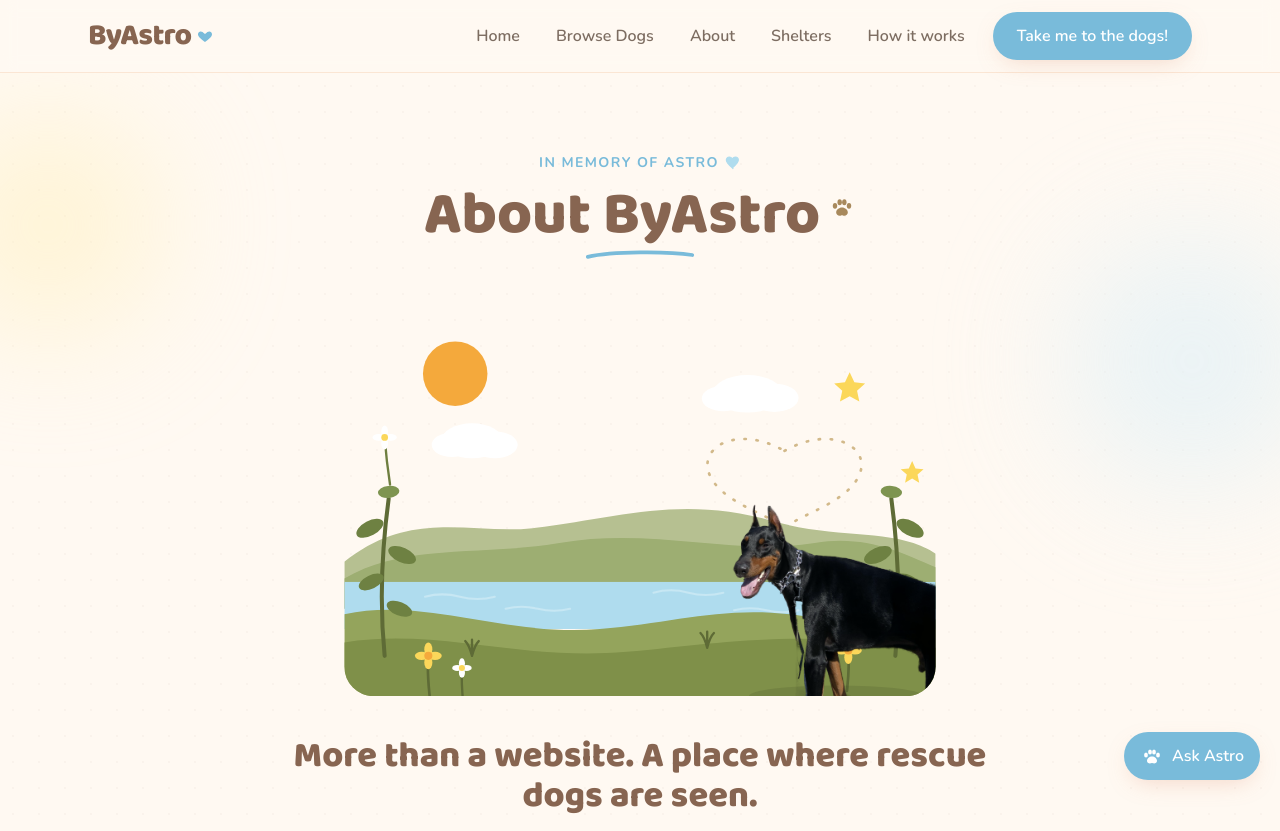
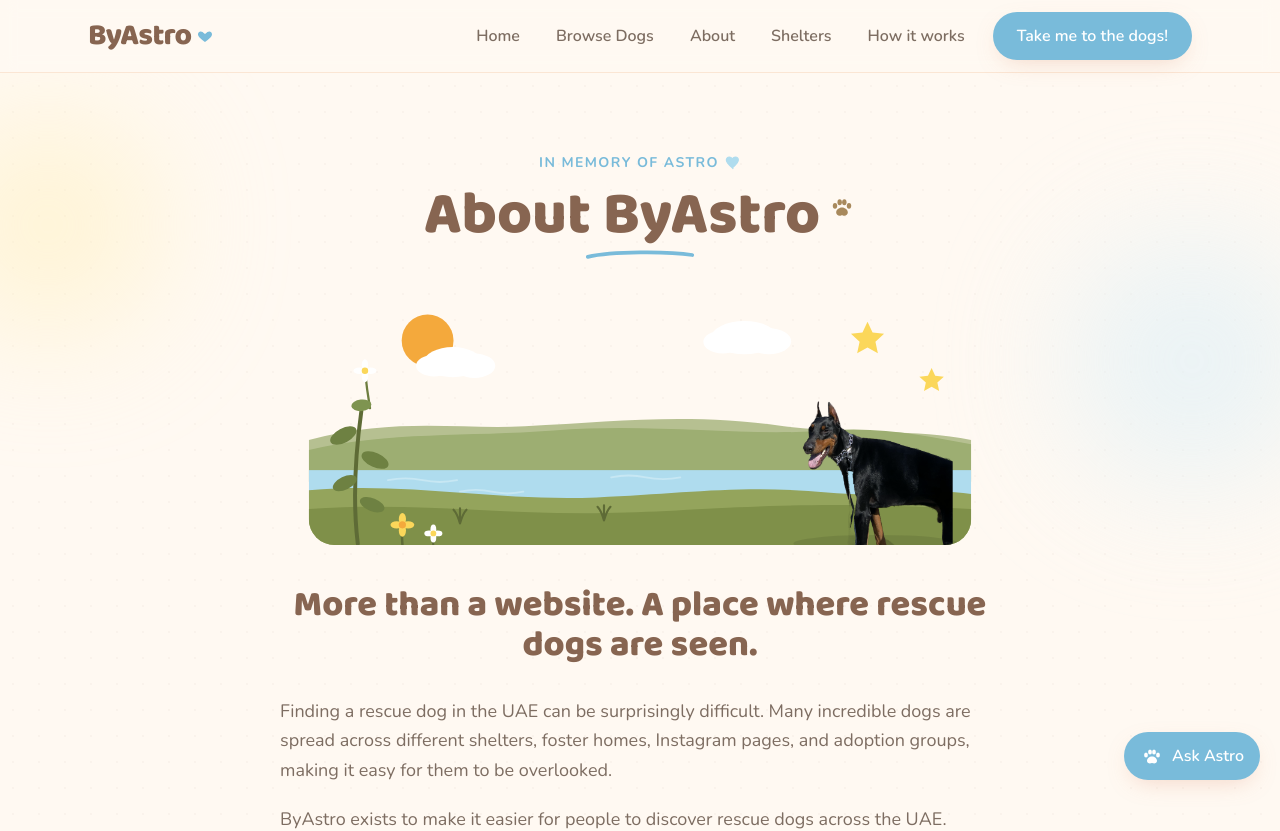
Before and after one commit to andymusa/byastro, a Next.js app: page /about in a window 1280 px wide. Shown: the top 831 px of the page. Built offline with nearby package versions, Linux system fonts and the light colour scheme.

Commit message:
Make About landscape thinner and remove sky heart

```diff
--- a/components/AboutScene.js
+++ b/components/AboutScene.js
@@ -1,164 +1,126 @@
-// Decorative storybook landscape for the About page — sun, clouds, a dashed
-// heart trail, sage mountains, a calm lake and rolling foreground hills, framed
-// by leafy plants and little flowers. Pure SVG, no image asset.
+// Decorative storybook landscape for the About page — sun, clouds, sage
+// mountains, a calm lake and rolling foreground hills, framed by leafy plants
+// and little flowers, with Astro standing at the right edge. Pure SVG.
 export default function AboutScene() {
   return (
     <svg
-      viewBox="0 0 1000 600"
-      className="mx-auto w-full max-w-2xl"
+      viewBox="0 0 1000 350"
+      className="mx-auto w-full max-w-3xl"
       role="img"
-      aria-label="A calm illustrated landscape with a lake, hills, sun and flowers"
+      aria-label="A calm illustrated landscape with a lake, hills, sun and Astro the dog"
     >
       <defs>
         <clipPath id="scene-clip">
-          <rect x="60" y="270" width="880" height="330" rx="44" />
+          <rect x="40" y="150" width="920" height="200" rx="36" />
         </clipPath>
       </defs>
 
-      {/* Sky elements (float above the landscape) */}
-      <circle cx="225" cy="120" r="48" fill="#F4A93C" />
+      {/* Sky elements */}
+      <circle cx="205" cy="66" r="36" fill="#F4A93C" />
 
-      {/* clouds */}
       <g fill="#FFFFFF">
-        <g transform="translate(250 220)">
-          <ellipse cx="0" cy="0" rx="46" ry="26" />
-          <ellipse cx="34" cy="6" rx="34" ry="20" />
-          <ellipse cx="-30" cy="6" rx="30" ry="18" />
+        <g transform="translate(240 96)">
+          <ellipse cx="0" cy="0" rx="40" ry="21" />
+          <ellipse cx="30" cy="5" rx="29" ry="17" />
+          <ellipse cx="-26" cy="5" rx="25" ry="15" />
         </g>
-        <g transform="translate(660 150)">
-          <ellipse cx="0" cy="0" rx="52" ry="28" />
-          <ellipse cx="40" cy="6" rx="36" ry="21" />
-          <ellipse cx="-36" cy="7" rx="32" ry="19" />
+        <g transform="translate(645 62)">
+          <ellipse cx="0" cy="0" rx="46" ry="23" />
+          <ellipse cx="34" cy="5" rx="31" ry="18" />
+          <ellipse cx="-30" cy="6" rx="27" ry="16" />
         </g>
       </g>
 
       {/* stars */}
-      <path
-        d="M812 118l7 15 16 1.6-12 11 3.4 16-14.4-8-14.4 8 3.4-16-12-11 16-1.6z"
-        fill="#FBD75A"
-      />
-      <path
-        d="M905 250l5 11 12 1.2-9 8 2.5 12-10.5-6-10.5 6 2.5-12-9-8 12-1.2z"
-        fill="#FBD75A"
-      />
-
-      {/* dashed heart trail */}
-      <path
-        d="M715 235c80-46 150 6 95 58-30 28-78 40-95 58-17-18-65-30-95-58-55-52 15-104 95-58z"
-        fill="none"
-        stroke="#D2B98A"
-        strokeWidth="4"
-        strokeLinecap="round"
-        strokeDasharray="2 16"
-      />
+      <g transform="translate(4 -78)">
+        <path d="M812 118l7 15 16 1.6-12 11 3.4 16-14.4-8-14.4 8 3.4-16-12-11 16-1.6z" fill="#FBD75A" />
+      </g>
+      <g transform="translate(0 -146)">
+        <path d="M905 250l5 11 12 1.2-9 8 2.5 12-10.5-6-10.5 6 2.5-12-9-8 12-1.2z" fill="#FBD75A" />
+      </g>
 
       {/* little daisy floating left */}
-      <g transform="translate(120 215)">
-        <path d="M0 0 C2 26 4 44 8 70" fill="none" stroke="#6E7E3F" strokeWidth="3.5" strokeLinecap="round" />
+      <g transform="translate(118 108)">
+        <path d="M0 0 C2 20 4 34 7 52" fill="none" stroke="#6E7E3F" strokeWidth="3.2" strokeLinecap="round" />
         <g fill="#FFFFFF">
-          <ellipse cx="0" cy="-9" rx="5" ry="9" />
-          <ellipse cx="0" cy="9" rx="5" ry="9" />
-          <ellipse cx="-9" cy="0" rx="9" ry="5" />
-          <ellipse cx="9" cy="0" rx="9" ry="5" />
+          <ellipse cx="0" cy="-8" rx="4.5" ry="8" />
+          <ellipse cx="0" cy="8" rx="4.5" ry="8" />
+          <ellipse cx="-8" cy="0" rx="8" ry="4.5" />
+          <ellipse cx="8" cy="0" rx="8" ry="4.5" />
         </g>
-        <circle cx="0" cy="0" r="5" fill="#FBD75A" />
+        <circle cx="0" cy="0" r="4.5" fill="#FBD75A" />
       </g>
 
       {/* ---- The landscape ---- */}
       <g clipPath="url(#scene-clip)">
         {/* back mountains */}
-        <path d="M60 470 L60 400 C160 320 250 360 340 350 C470 335 560 300 700 340 C800 368 880 348 940 388 L940 470 Z" fill="#B6C091" />
-        <path d="M60 470 L60 425 C150 372 260 392 380 372 C520 348 640 392 760 372 C840 358 900 392 940 408 L940 470 Z" fill="#9DAE72" />
+        <path d="M40 262 L40 204 C160 172 250 190 340 185 C470 179 560 166 700 185 C800 197 880 188 960 204 L960 262 Z" fill="#B6C091" />
+        <path d="M40 262 L40 218 C150 192 260 200 380 191 C520 180 640 200 760 191 C840 185 900 200 960 210 L960 262 Z" fill="#9DAE72" />
 
         {/* lake */}
-        <rect x="60" y="430" width="880" height="70" fill="#AFDCEE" />
-        <g stroke="#CDEAF5" strokeWidth="3" strokeLinecap="round" opacity="0.8">
-          <path d="M180 452 q26 -7 52 0 t52 0" fill="none" />
-          <path d="M520 446 q26 -7 52 0 t52 0" fill="none" />
-          <path d="M300 470 q24 -6 48 0 t48 0" fill="none" />
-          <path d="M640 472 q24 -6 48 0 t48 0" fill="none" />
+        <rect x="40" y="246" width="920" height="42" fill="#AFDCEE" />
+        <g stroke="#CDEAF5" strokeWidth="2.5" strokeLinecap="round" opacity="0.8">
+          <path d="M150 260 q24 -5 48 0 t48 0" fill="none" />
+          <path d="M460 256 q24 -5 48 0 t48 0" fill="none" />
+          <path d="M250 276 q22 -5 44 0 t44 0" fill="none" />
         </g>
 
         {/* foreground hills */}
-        <path d="M60 600 L60 478 C180 452 300 512 440 500 C560 490 640 460 760 484 C840 500 900 470 940 486 L940 600 Z" fill="#94A45C" />
-        <path d="M60 600 L60 520 C200 498 320 548 480 534 C620 522 720 500 940 528 L940 600 Z" fill="#7F9049" />
+        <path d="M40 350 L40 274 C180 262 300 290 440 284 C560 279 640 266 760 277 C840 285 900 270 960 279 L960 350 Z" fill="#94A45C" />
+        <path d="M40 350 L40 300 C200 289 320 311 480 305 C620 300 720 287 960 300 L960 350 Z" fill="#7F9049" />
 
         {/* grass tufts */}
-        <g stroke="#5E6B36" strokeWidth="3.5" strokeLinecap="round" fill="none">
-          <path d="M250 540 q-4 -16 -10 -22 M250 540 q0 -18 0 -24 M250 540 q4 -16 10 -22" />
-          <path d="M600 528 q-4 -16 -10 -22 M600 528 q0 -18 0 -24 M600 528 q4 -16 10 -22" />
-          <path d="M760 548 q-4 -16 -10 -22 M760 548 q0 -18 0 -24 M760 548 q4 -16 10 -22" />
+        <g stroke="#5E6B36" strokeWidth="3" strokeLinecap="round" fill="none">
+          <path d="M250 320 q-4 -14 -9 -19 M250 320 q0 -16 0 -21 M250 320 q4 -14 9 -19" />
+          <path d="M450 316 q-4 -14 -9 -19 M450 316 q0 -16 0 -21 M450 316 q4 -14 9 -19" />
         </g>
 
-        {/* foreground flowers inside the scene */}
-        <g transform="translate(185 540)">
-          <path d="M0 0 C-2 24 0 40 2 60" fill="none" stroke="#5E6B36" strokeWidth="4" strokeLinecap="round" />
+        {/* foreground flowers (left side, away from Astro) */}
+        <g transform="translate(170 322)">
+          <path d="M0 0 C-2 18 0 30 2 44" fill="none" stroke="#5E6B36" strokeWidth="3.5" strokeLinecap="round" />
           <g fill="#FBD75A">
-            <ellipse cx="0" cy="-10" rx="6" ry="10" />
-            <ellipse cx="0" cy="10" rx="6" ry="10" />
-            <ellipse cx="-10" cy="0" rx="10" ry="6" />
-            <ellipse cx="10" cy="0" rx="10" ry="6" />
+            <ellipse cx="0" cy="-8" rx="5" ry="8.5" />
+            <ellipse cx="0" cy="8" rx="5" ry="8.5" />
+            <ellipse cx="-8" cy="0" rx="8.5" ry="5" />
+            <ellipse cx="8" cy="0" rx="8.5" ry="5" />
           </g>
-          <circle cx="0" cy="0" r="6" fill="#F4A93C" />
+          <circle cx="0" cy="0" r="5" fill="#F4A93C" />
         </g>
-        <g transform="translate(235 558)">
-          <path d="M0 0 C-1 16 0 28 1 42" fill="none" stroke="#5E6B36" strokeWidth="3.5" strokeLinecap="round" />
+        <g transform="translate(213 334)">
+          <path d="M0 0 C-1 12 0 20 1 32" fill="none" stroke="#5E6B36" strokeWidth="3" strokeLinecap="round" />
           <g fill="#FFFFFF">
-            <ellipse cx="0" cy="-7" rx="4.5" ry="7.5" />
-            <ellipse cx="0" cy="7" rx="4.5" ry="7.5" />
-            <ellipse cx="-7" cy="0" rx="7.5" ry="4.5" />
-            <ellipse cx="7" cy="0" rx="7.5" ry="4.5" />
+            <ellipse cx="0" cy="-6" rx="4" ry="6.5" />
+            <ellipse cx="0" cy="6" rx="4" ry="6.5" />
+            <ellipse cx="-6" cy="0" rx="6.5" ry="4" />
+            <ellipse cx="6" cy="0" rx="6.5" ry="4" />
           </g>
-          <circle cx="0" cy="0" r="4.5" fill="#FBD75A" />
-        </g>
-        <g transform="translate(810 532)">
-          <path d="M0 0 C2 24 0 40 -2 60" fill="none" stroke="#5E6B36" strokeWidth="4" strokeLinecap="round" />
-          <g fill="#FBD75A">
-            <ellipse cx="0" cy="-10" rx="6" ry="10" />
-            <ellipse cx="0" cy="10" rx="6" ry="10" />
-            <ellipse cx="-10" cy="0" rx="10" ry="6" />
-            <ellipse cx="10" cy="0" rx="10" ry="6" />
-          </g>
-          <circle cx="0" cy="0" r="6" fill="#F4A93C" />
+          <circle cx="0" cy="0" r="4" fill="#FBD75A" />
         </g>
       </g>
 
       {/* framing plants (drawn over the clipped scene edges) */}
-      <g transform="translate(120 290)">
-        <path d="M0 250 C-8 170 -4 90 6 16" fill="none" stroke="#5E6B36" strokeWidth="6" strokeLinecap="round" />
+      <g transform="translate(108 152)">
+        <path d="M0 196 C-7 138 -3 70 5 12" fill="none" stroke="#5E6B36" strokeWidth="5.5" strokeLinecap="round" />
         <g fill="#6E8142">
-          <ellipse cx="-22" cy="60" rx="22" ry="11" transform="rotate(-28 -22 60)" />
-          <ellipse cx="26" cy="100" rx="22" ry="11" transform="rotate(24 26 100)" />
-          <ellipse cx="-20" cy="140" rx="20" ry="10" transform="rotate(-26 -20 140)" />
-          <ellipse cx="22" cy="180" rx="20" ry="10" transform="rotate(22 22 180)" />
+          <ellipse cx="-20" cy="46" rx="20" ry="10" transform="rotate(-28 -20 46)" />
+          <ellipse cx="24" cy="80" rx="20" ry="10" transform="rotate(24 24 80)" />
+          <ellipse cx="-18" cy="112" rx="18" ry="9" transform="rotate(-26 -18 112)" />
+          <ellipse cx="20" cy="142" rx="18" ry="9" transform="rotate(22 20 142)" />
         </g>
         <g fill="#7E9450">
-          <ellipse cx="6" cy="6" rx="16" ry="9" transform="rotate(-6 6 6)" />
-        </g>
-      </g>
-
-      <g transform="translate(880 290)">
-        <path d="M0 250 C8 170 4 90 -6 16" fill="none" stroke="#5E6B36" strokeWidth="6" strokeLinecap="round" />
-        <g fill="#6E8142">
-          <ellipse cx="22" cy="60" rx="22" ry="11" transform="rotate(28 22 60)" />
-          <ellipse cx="-26" cy="100" rx="22" ry="11" transform="rotate(-24 -26 100)" />
-          <ellipse cx="20" cy="140" rx="20" ry="10" transform="rotate(26 20 140)" />
-          <ellipse cx="-22" cy="180" rx="20" ry="10" transform="rotate(-22 -22 180)" />
-        </g>
-        <g fill="#7E9450">
-          <ellipse cx="-6" cy="6" rx="16" ry="9" transform="rotate(6 -6 6)" />
+          <ellipse cx="5" cy="4" rx="14" ry="8" transform="rotate(-6 5 4)" />
         </g>
       </g>
 
       {/* Astro standing at the right edge of the meadow */}
       <g clipPath="url(#scene-clip)">
-        <ellipse cx="792" cy="600" rx="130" ry="16" fill="#3F4A22" opacity="0.18" />
+        <ellipse cx="828" cy="348" rx="115" ry="12" fill="#3F4A22" opacity="0.18" />
         <image
           href="/astro-right.png"
-          x="638"
-          y="314"
-          width="308"
-          height="296"
+          x="718"
+          y="150"
+          width="224"
+          height="200"
           preserveAspectRatio="xMidYMax meet"
         />
       </g>
```
